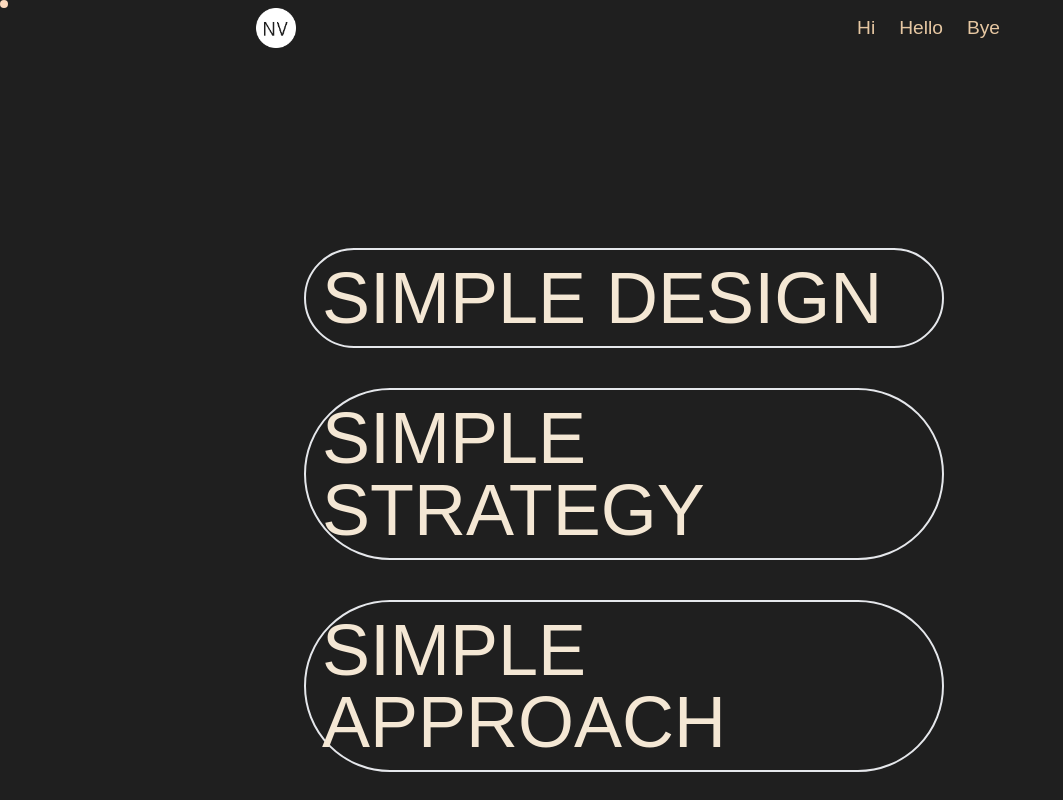
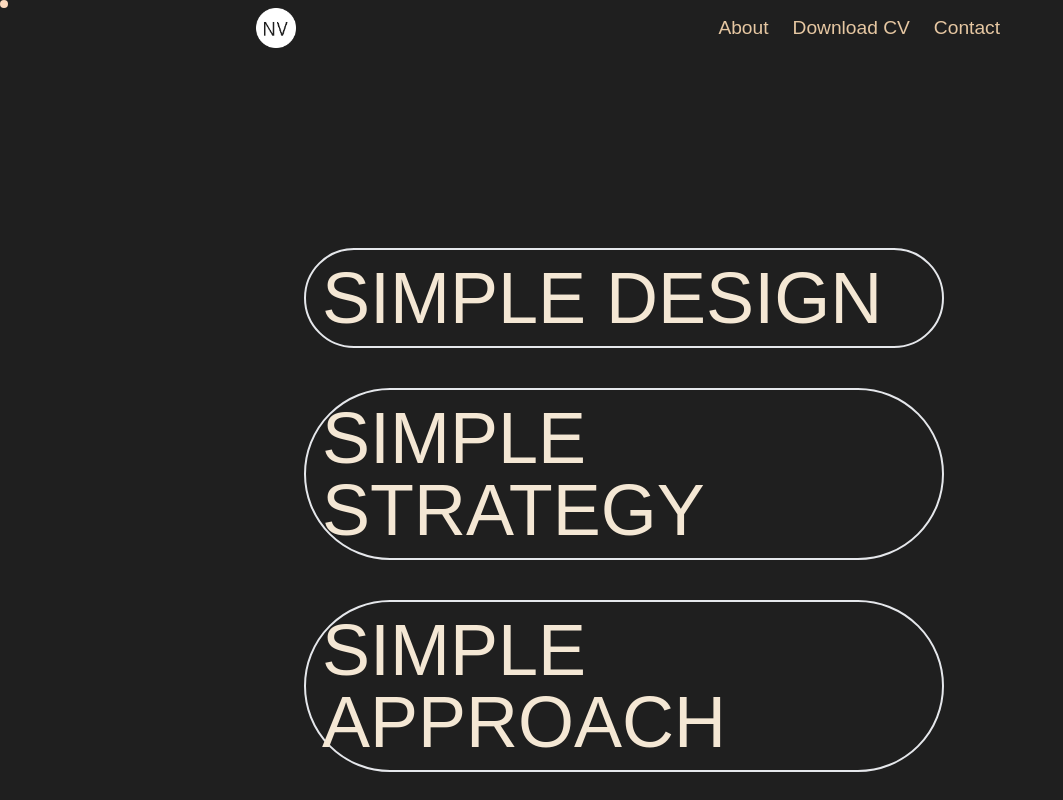
Before and after one commit to Tuilanhi/CSCE412_Project3, a plain HTML site: page index.html in a window 1280 px wide. Shown: the whole page, without its empty margins (0-1063 px from the left). Drawn offline with Linux system fonts and the light colour scheme; a web font is replaced by a local one.

Commit message:
make changes

```diff
--- a/index.html
+++ b/index.html
@@ -268,7 +268,7 @@
               data-transition-duration="0.4s"
               data-transition-easing="ease"
             >
-              Hi
+              About
             </a>
             <a
               href="https://drive.google.com/file/d/1dDgBqAg6Lc5N58lPqxgQve7FL10qr0bx/view?usp=sharing"
@@ -276,7 +276,7 @@
               data-transition-duration="0.5s"
               data-transition-easing="ease"
             >
-              Hello
+              Download CV
             </a>
             <a
               href="mailto:vuthuynhi05@gmail.com"
@@ -284,7 +284,7 @@
               data-transition-duration="0.5s"
               data-transition-easing="ease"
             >
-              Bye
+              Contact
             </a>
             <div class="ml-auto flex-1"></div>
           </div>
```
